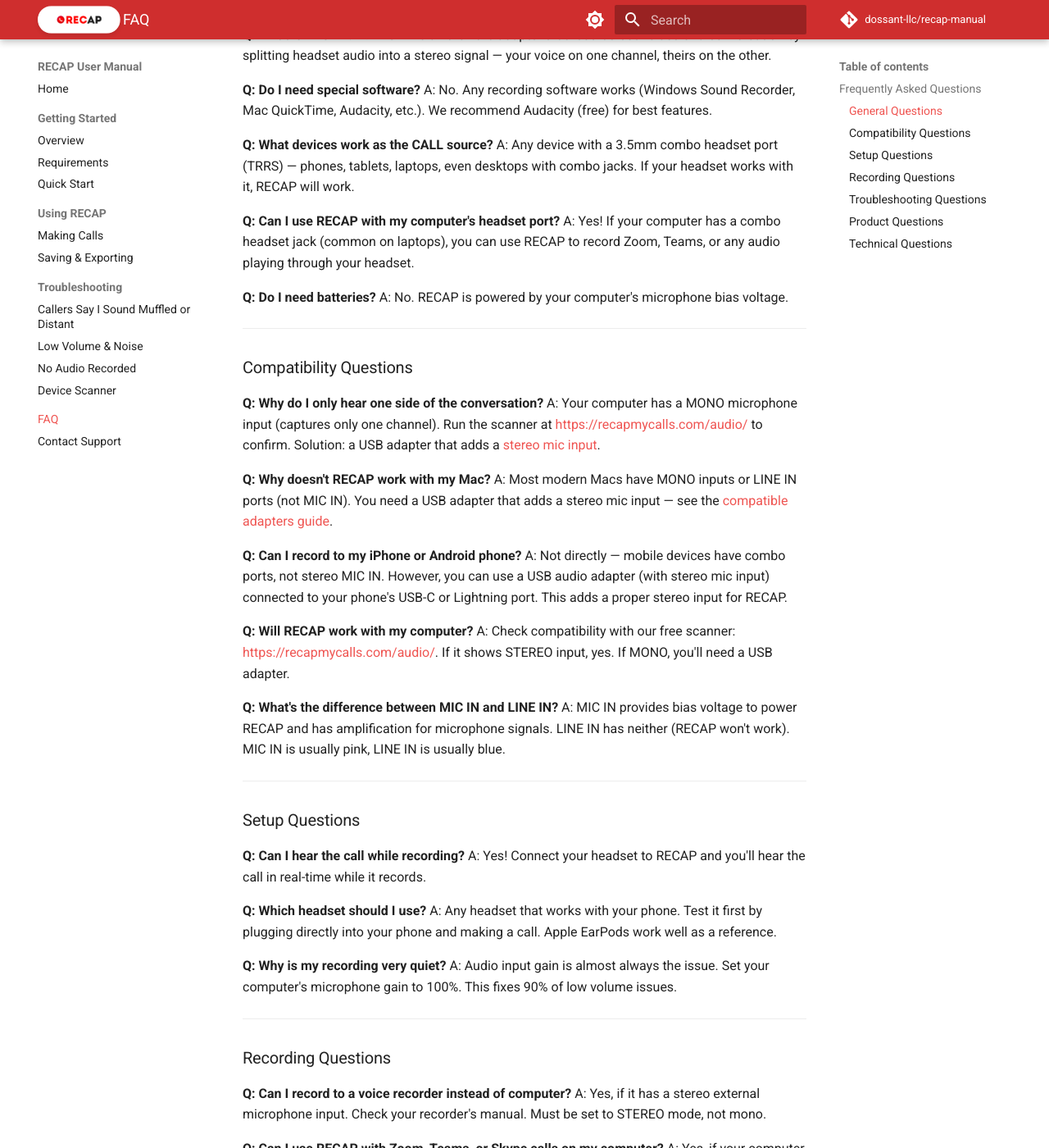
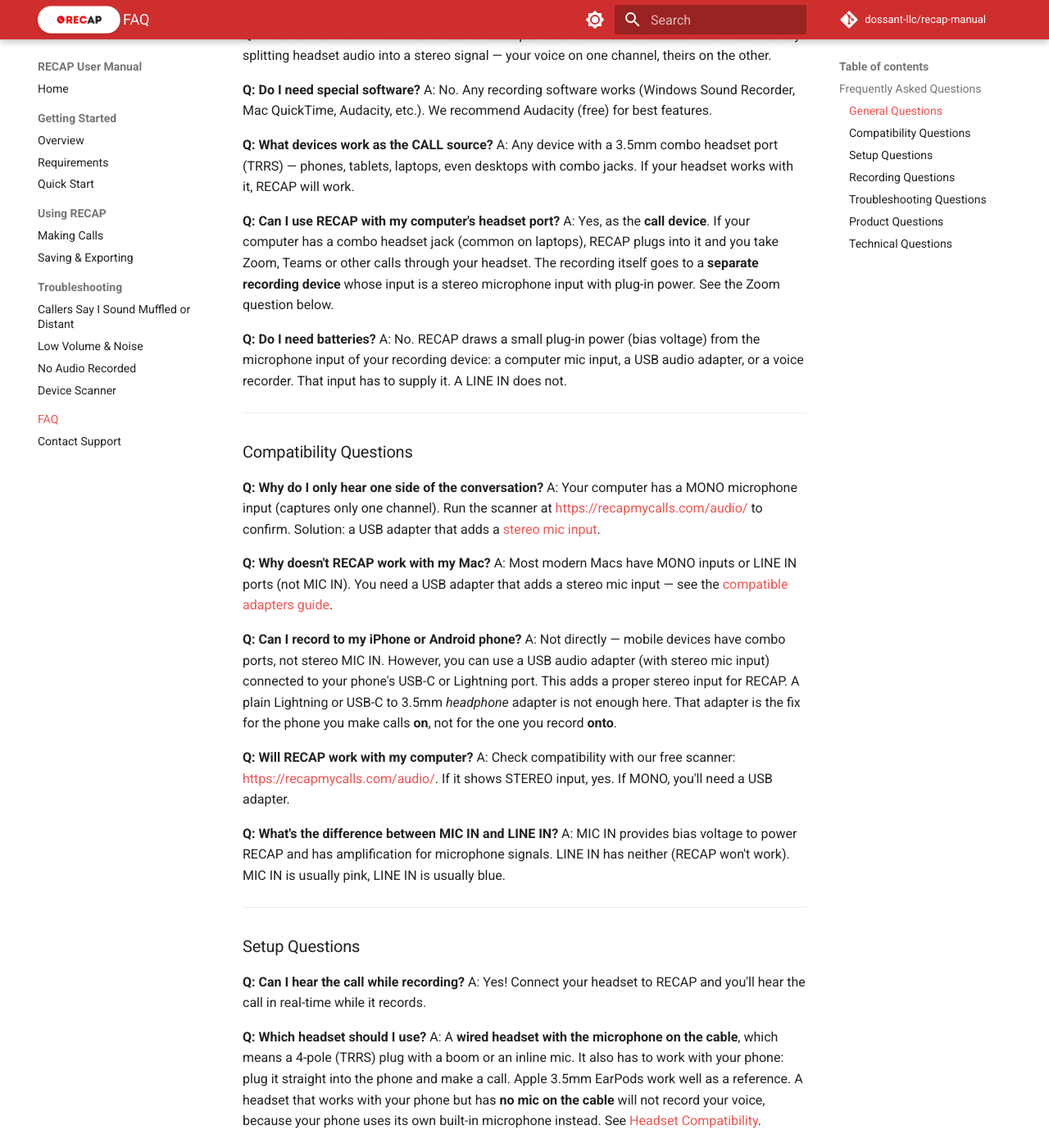
Before and after one commit to dossant-llc/recap-manual, an MkDocs documentation site: the page built from docs/faq.md, in a window 1280 px wide and 1400 px high, scrolled down 247 px. Shown: the whole window at 82% size. Built offline with MkDocs 1.6.1 and Material for MkDocs 9.7.7, drawn with Linux system fonts in a browser that asks for light colours; comment, search, counter and statistics services are not loaded; some of the changed text lies outside the part shown.

Commit message:
docs: support-critical corrections — mic-on-cable headset rule, recorder plug-in power, phone-as-REC, CALL vs REC, L/R not absolute (#4)
- FAQ 'Which headset': a headset that works with your phone is not enough; mic must be on the cable (4-pole TRRS)
- requirements: the plug-into-phone call test passes a mic-less headset (phone falls back to its own mic) — check the mic first
- FAQ voice recorder: stereo external mic input that supplies plug-in power, MIC not line, no phantom
- FAQ phone as recorder: a Lightning/USB-C headphone dongle is the CALL-side fix, not the REC-side one
- FAQ computer headset port: computer as CALL device; recording goes to a separate REC device
- L/R: one channel each; which is left/right depends on the recording device (making-calls, FAQ)
- power: drawn from the recording device's mic input, not 'your computer'
- device-scanner: drop 'before claiming RECAP is defective'

Refs dossant-llc/monorepo#4606

Co-authored-by: Claude Opus 5.5 <noreply@anthropic.com>

```diff
--- a/docs/faq.md
+++ b/docs/faq.md
@@ -12,10 +12,10 @@ A: No. Any recording software works (Windows Sound Recorder, Mac QuickTime, Auda
 A: Any device with a 3.5mm combo headset port (TRRS) — phones, tablets, laptops, even desktops with combo jacks. If your headset works with it, RECAP will work.
 
 **Q: Can I use RECAP with my computer's headset port?**
-A: Yes! If your computer has a combo headset jack (common on laptops), you can use RECAP to record Zoom, Teams, or any audio playing through your headset.
+A: Yes, as the **call device**. If your computer has a combo headset jack (common on laptops), RECAP plugs into it and you take Zoom, Teams or other calls through your headset. The recording itself goes to a **separate recording device** whose input is a stereo microphone input with plug-in power. See the Zoom question below.
 
 **Q: Do I need batteries?**
-A: No. RECAP is powered by your computer's microphone bias voltage.
+A: No. RECAP draws a small plug-in power (bias voltage) from the microphone input of your recording device: a computer mic input, a USB audio adapter, or a voice recorder. That input has to supply it. A LINE IN does not.
 
 ---
 
@@ -28,7 +28,7 @@ A: Your computer has a MONO microphone input (captures only one channel). Run th
 A: Most modern Macs have MONO inputs or LINE IN ports (not MIC IN). You need a USB adapter that adds a stereo mic input — see the [compatible adapters guide](https://recapmycalls.com/compatible-adapters-for-recap/).
 
 **Q: Can I record to my iPhone or Android phone?**
-A: Not directly — mobile devices have combo ports, not stereo MIC IN. However, you can use a USB audio adapter (with stereo mic input) connected to your phone's USB-C or Lightning port. This adds a proper stereo input for RECAP.
+A: Not directly — mobile devices have combo ports, not stereo MIC IN. However, you can use a USB audio adapter (with stereo mic input) connected to your phone's USB-C or Lightning port. This adds a proper stereo input for RECAP. A plain Lightning or USB-C to 3.5mm *headphone* adapter is not enough here. That adapter is the fix for the phone you make calls **on**, not for the one you record **onto**.
 
 **Q: Will RECAP work with my computer?**
 A: Check compatibility with our free scanner: <https://recapmycalls.com/audio/>. If it shows STEREO input, yes. If MONO, you'll need a USB adapter.
@@ -44,7 +44,7 @@ A: MIC IN provides bias voltage to power RECAP and has amplification for microph
 A: Yes! Connect your headset to RECAP and you'll hear the call in real-time while it records.
 
 **Q: Which headset should I use?**
-A: Any headset that works with your phone. Test it first by plugging directly into your phone and making a call. Apple EarPods work well as a reference.
+A: A **wired headset with the microphone on the cable**, which means a 4-pole (TRRS) plug with a boom or an inline mic. It also has to work with your phone: plug it straight into the phone and make a call. Apple 3.5mm EarPods work well as a reference. A headset that works with your phone but has **no mic on the cable** will not record your voice, because your phone uses its own built-in microphone instead. See [Headset Compatibility](getting-started/requirements.md#headset-compatibility).
 
 **Q: Why is my recording very quiet?**
 A: Audio input gain is almost always the issue. Set your computer's microphone gain to 100%. This fixes 90% of low volume issues.
@@ -54,7 +54,7 @@ A: Audio input gain is almost always the issue. Set your computer's microphone g
 ### Recording Questions
 
 **Q: Can I record to a voice recorder instead of computer?**
-A: Yes, if it has a stereo external microphone input. Check your recorder's manual. Must be set to STEREO mode, not mono.
+A: Yes, if its external microphone input is **stereo and supplies plug-in power**. Check your recorder's manual. Set it to STEREO (not mono) and to MIC (not line), with any noise reduction or auto level turned off. Never use an input with 48V phantom power.
 
 **Q: Can I use RECAP with Zoom, Teams, or Skype calls on my computer?**
 A: Yes, if your computer uses a combo headset port (3.5mm TRRS). Connect: Computer → RECAP → Headset, then record to a second device (voice recorder, another computer, or phone with USB audio adapter). Unlike built-in recording features, RECAP doesn't notify other participants that you're recording.
@@ -63,7 +63,7 @@ A: Yes, if your computer uses a combo headset port (3.5mm TRRS). Connect: Comput
 A: For best quality: WAV format, 44.1kHz or 48kHz sample rate, 16-bit depth. For smaller files: MP3 at 192kbps or higher.
 
 **Q: Can I record on both sides in separate files?**
-A: Yes, in Audacity. Record in stereo, then use "Split Stereo Track" to separate left (your voice) and right (their voice) into separate files.
+A: Yes, in Audacity. Record in stereo, then use "Split Stereo Track". Each voice lands on its own track. Which one is left and which is right depends on your recording device, so play each track once and label it (see [Channel Swap](troubleshooting/low-volume-noise.md#problem-left-and-right-channels-are-swapped)).
 
 ---
 
```
Also changed, not shown: docs/getting-started/requirements.md (+3 -1 lines), docs/troubleshooting/device-scanner.md (+1 -1 lines), docs/using-recap/making-calls.md (+6 -4 lines).
